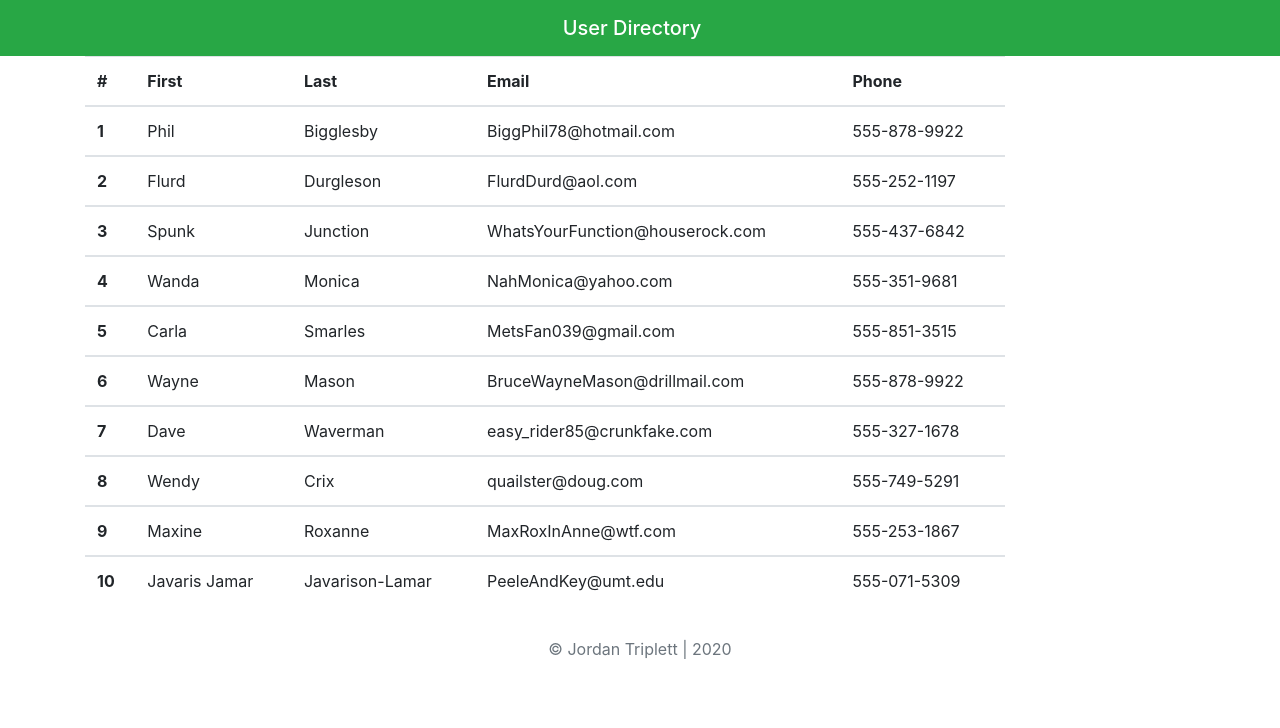
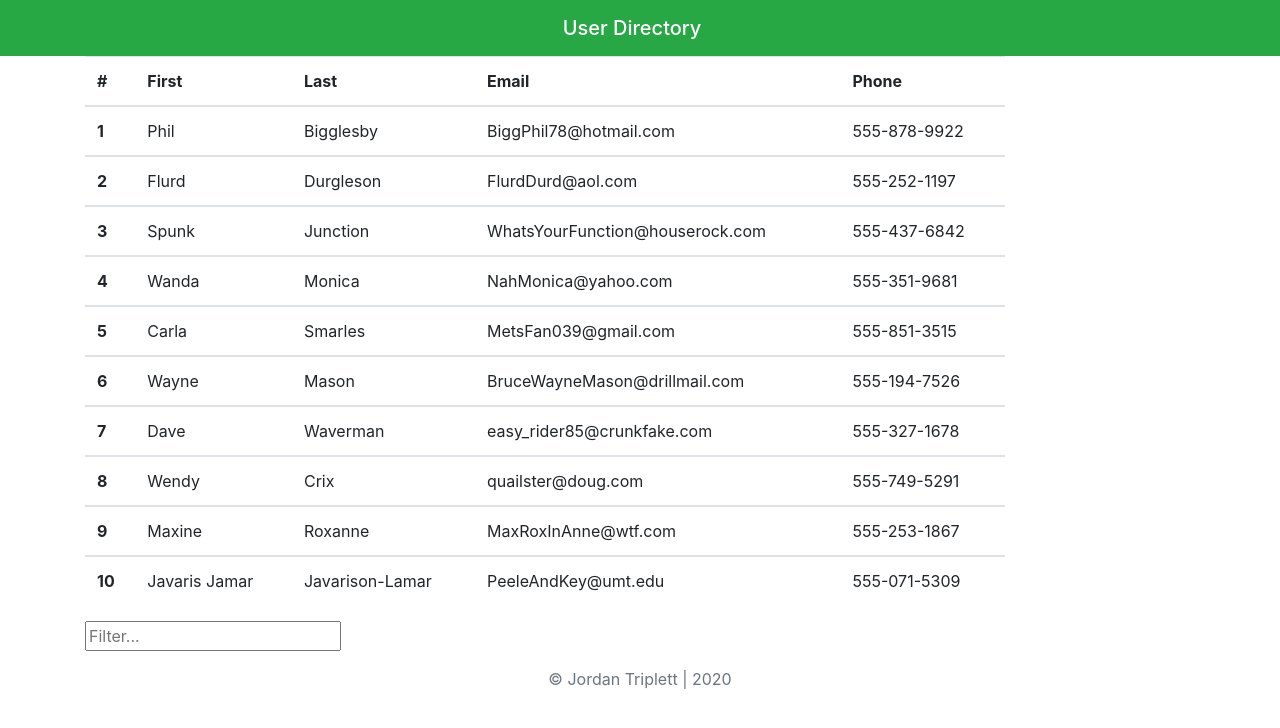
Before and after one commit to JordanT111596/User-Directory, a React (Create React App) app: page / in a window 1280 px wide. Shown: the top 728 px of the page. Built offline with nearby package versions, Linux system fonts and the light colour scheme.

Commit message:
Filter box now works

```diff
--- a/src/components/table.js
+++ b/src/components/table.js
@@ -5,7 +5,8 @@ import users from "../users.json";
 class Table extends React.Component {
     state = {
         userList: users,
-        sortOrder: ""
+        sortOrder: "",
+        filter: ""
     };
 
     handleNumSort = (whatToSort) => {
@@ -54,6 +55,33 @@ class Table extends React.Component {
         this.setState({ userList: newSort, sortOrder: newSortOrder })
     };
 
+    handleInputChange = event => {
+        // Getting the value and name of the input which triggered the change
+        this.setState({
+            userList: users
+        });
+        let value = event.target.value || "";
+        console.log(value);
+        const name = event.target.name;
+        console.log(name);
+        let newFilter;
+        newFilter = this.state.userList.filter((filterUsers) => {
+            return filterUsers.firstName.includes(value)
+        })
+        console.log(newFilter);
+        // Updating the input's state
+        this.setState({
+          filter: value,
+          userList: newFilter
+        });
+
+        if (value === "") {
+            this.setState({
+                userList: users
+            });
+        }
+      };
+
     render() {
         return (
             <div className="container">
@@ -82,6 +110,20 @@ class Table extends React.Component {
                         </table>
                     </div>
                 </div>
+                <div className="row">
+                    <div className="col-md-10">
+                        <form className="form" onSubmit={ event => {event.preventDefault() } }>
+                            <input
+                                value={this.state.filter}
+                                name="filter"
+                                onChange={this.handleInputChange}
+                                type="text"
+                                placeholder="Filter..."
+                            />
+                            {/* <button onClick={this.handleFormSubmit}>Submit</button> */}
+                        </form>
+                    </div>
+                </div>
             </div >
         )
     }
--- a/src/users.json
+++ b/src/users.json
@@ -39,7 +39,7 @@
         "firstName": "Wayne",
         "lastName": "Mason",
         "email": "BruceWayneMason@drillmail.com",
-        "phone": "555-878-9922"
+        "phone": "555-194-7526"
     },
     {
         "id": 7,
```
